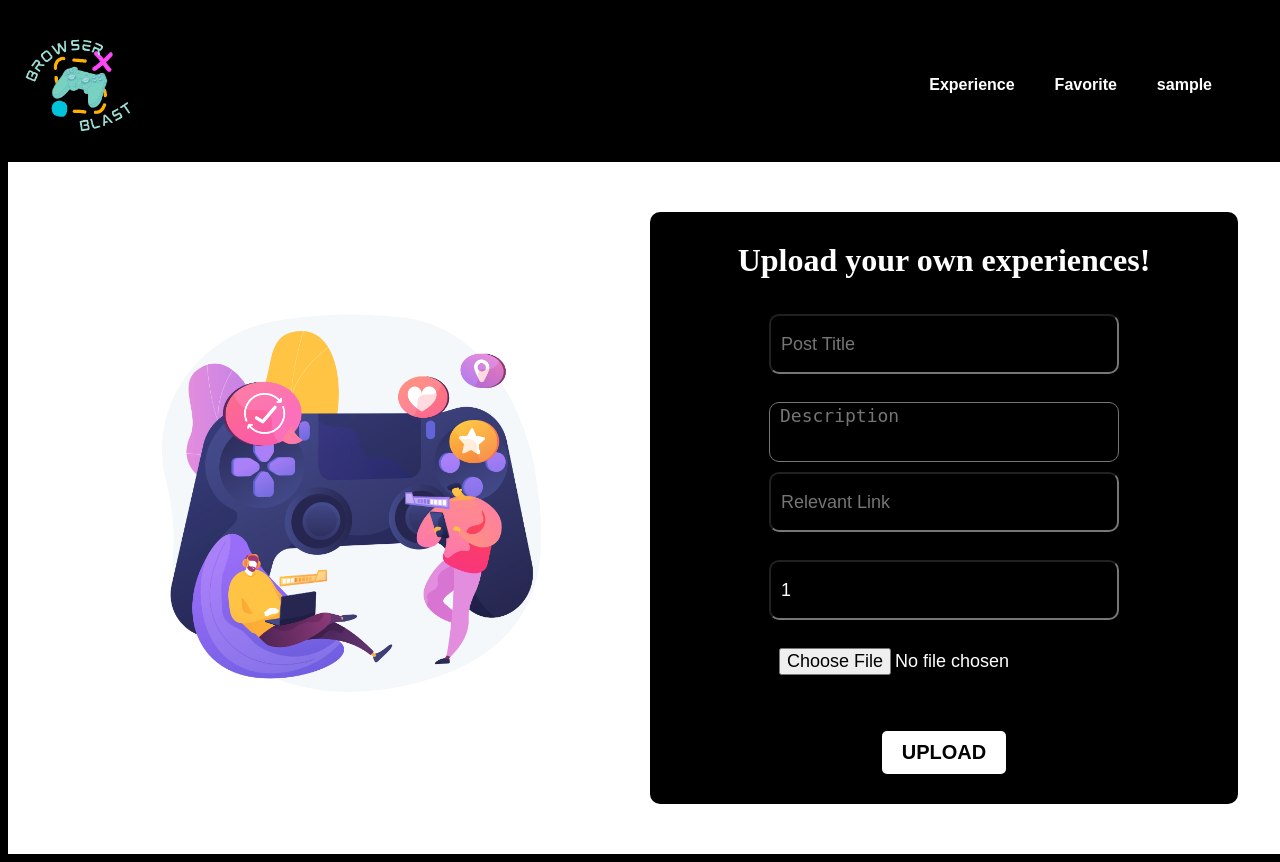
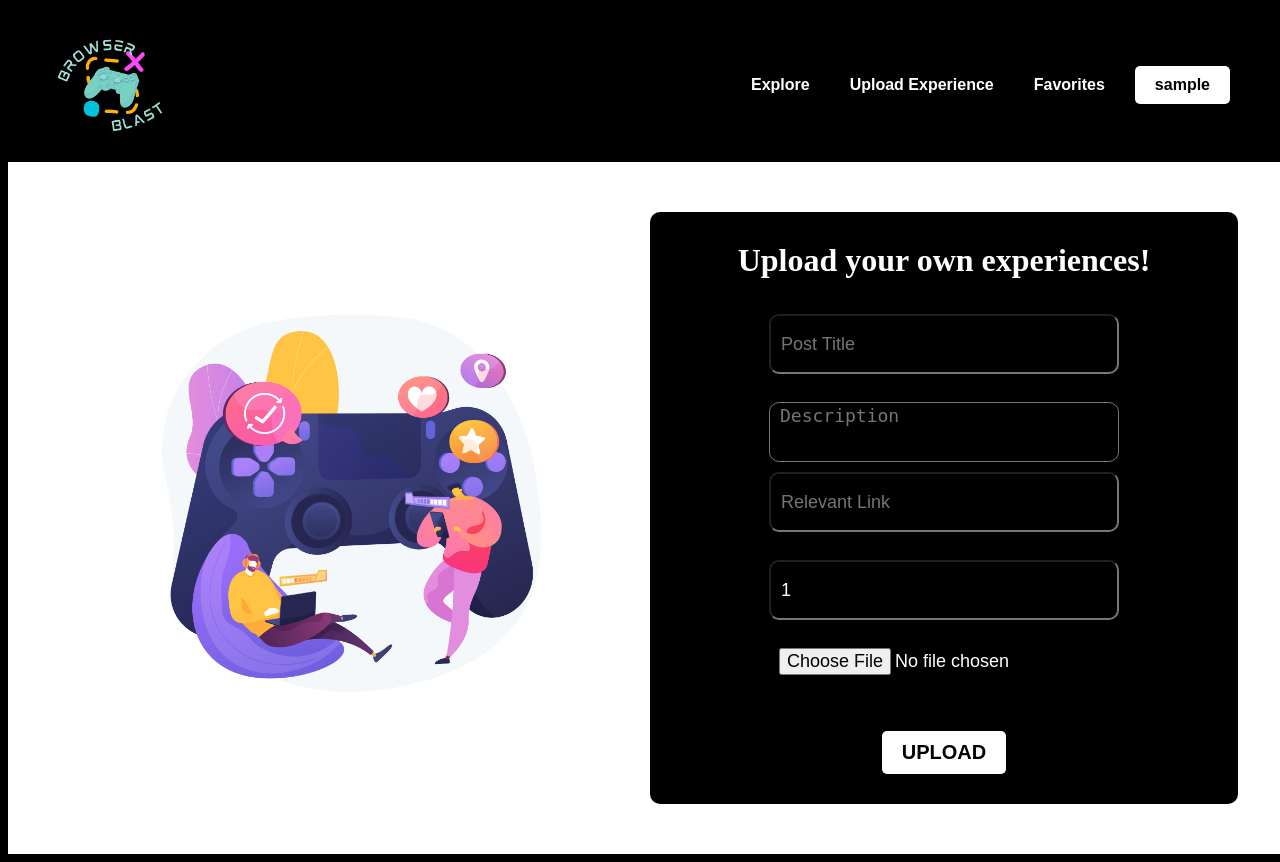
Before and after one commit to JakeHelsel72/DBProject, a PHP site: page /post.php in a window 1280 px wide. Run offline with PHP 8.4, Linux system fonts and the light colour scheme; the visitor is signed in with stand-in values (Sample User, id 1).

Commit message:
fixed all thinks... I think

```diff
--- a/post.php
+++ b/post.php
@@ -21,24 +21,30 @@ $_SESSION['redirect_url'] = $_SERVER['REQUEST_URI']; // return url for if someon
   <body>
 
   <?php if (isset($_SESSION["user_id"])) { ?>
-    <nav class="">
+    <nav class="row">
         <a class="homepage" href="homepage.php">
             <img src="./WebDisplay/Assests/Logo.png" class="logo_img" alt="">
         </a>
         <ul class="nav_links">
             <li class="link link__hover-effect">
-                <a href="feature.php">Experience</a>
-              </li>
-            <li class="link link__hover-effect">Favorite</li>
+              <a href="feature.php">Explore</a>
+            </li>
+            <li class="link link__hover-effect">
+              <a href="post.php">Upload Experience</a>
+            </li>
             <?php if (!isset($_SESSION["user_id"])){ ?>
+
+
             <a href="index.php" class="link btn">
                 Sign In
             </a>
             <?php } else { ?>
-              <a href="index.php" class="link">
-                  <li><?php echo $_SESSION["user_username"];  ?></li>
+              <li class="link link__hover-effect">
+              <a href="accountviewer.php?userId=<?php echo $_SESSION["user_id"];?>">Favorites</a>
+            </li>
+              <a href="index.php" class="link btn">
+                <?php echo $_SESSION["user_username"];  ?>
               </a>
-              <li class="link link__hover-effect"></li>
             <?php } ?>
         </ul>
     </nav>
--- a/postviewer.php
+++ b/postviewer.php
@@ -13,7 +13,7 @@ $parts = explode('/', trim($_SERVER['PHP_SELF'], '/'));
 $baseDir = implode('/', array_slice($parts, 0, -1)); // Assuming the base directory is the first segment
 $currentpage = end($parts);
 $indexurl = "http://$_SERVER[HTTP_HOST]/{$baseDir}/index.php";
-$UID =
+$UID = findUIDByPostID($pdo, $postId);
 ?>
 
 <!DOCTYPE html>
@@ -97,7 +97,9 @@ function redirectToLink(customLink) {
         <div class="post-info">
             <p class="post-title"> <?php echo findTitleByPostID($pdo, $postId); ?><?php ?></p>
             <!-- <p class="postid">ID number: <?php echo $postId ?><?php ?></p> -->
-            <p class="username" onclick="redirectToLink('<?php echo "accountviewer.php?userId={$row['$UID']}" ?>')">Post by: <?php echo findUsernameByPostID($pdo, $postId); ?><?php ?></p>
+            <p class="username" onclick="redirectToLink('<?php echo "accountviewer.php?userId={$row['$UID']}" ?>')">
+                <a  href="<?php echo $finalLink?>" target="_blank"><?php echo findLinkByPostID($pdo, $postId); ?></a>
+                Post by: <?php echo findUsernameByPostID($pdo, $postId); ?><?php ?></p>
             <p class="post-description"><?php echo findDescriptionByPostID($pdo, $postId); ?><?php ?></p>
             <p class="post-link">
                 <a class="anchor-link" href="<?php echo $finalLink?>" target="_blank"><?php echo findLinkByPostID($pdo, $postId); ?></a>
```
Also changed, not shown: feature.php (+10 -7 lines).
